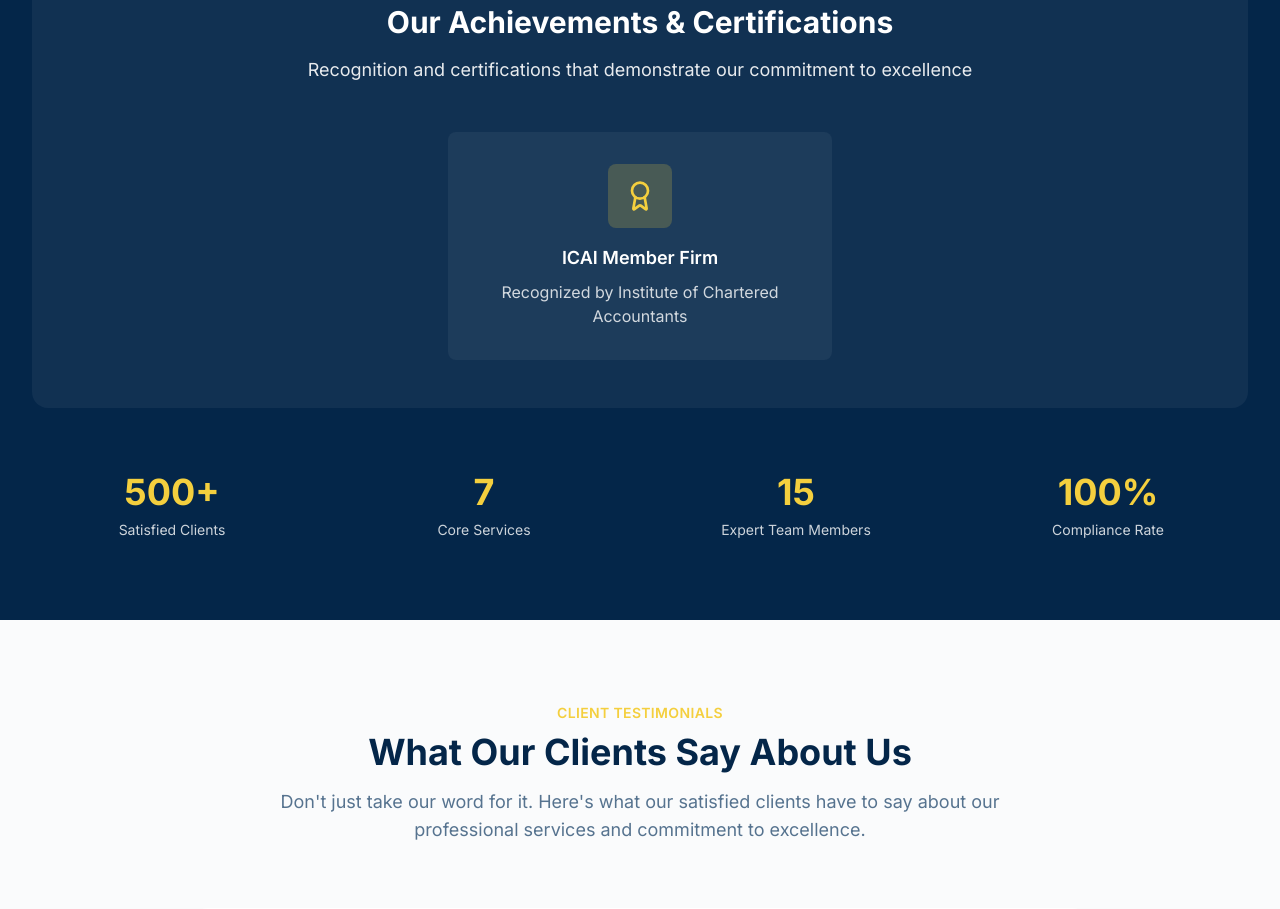
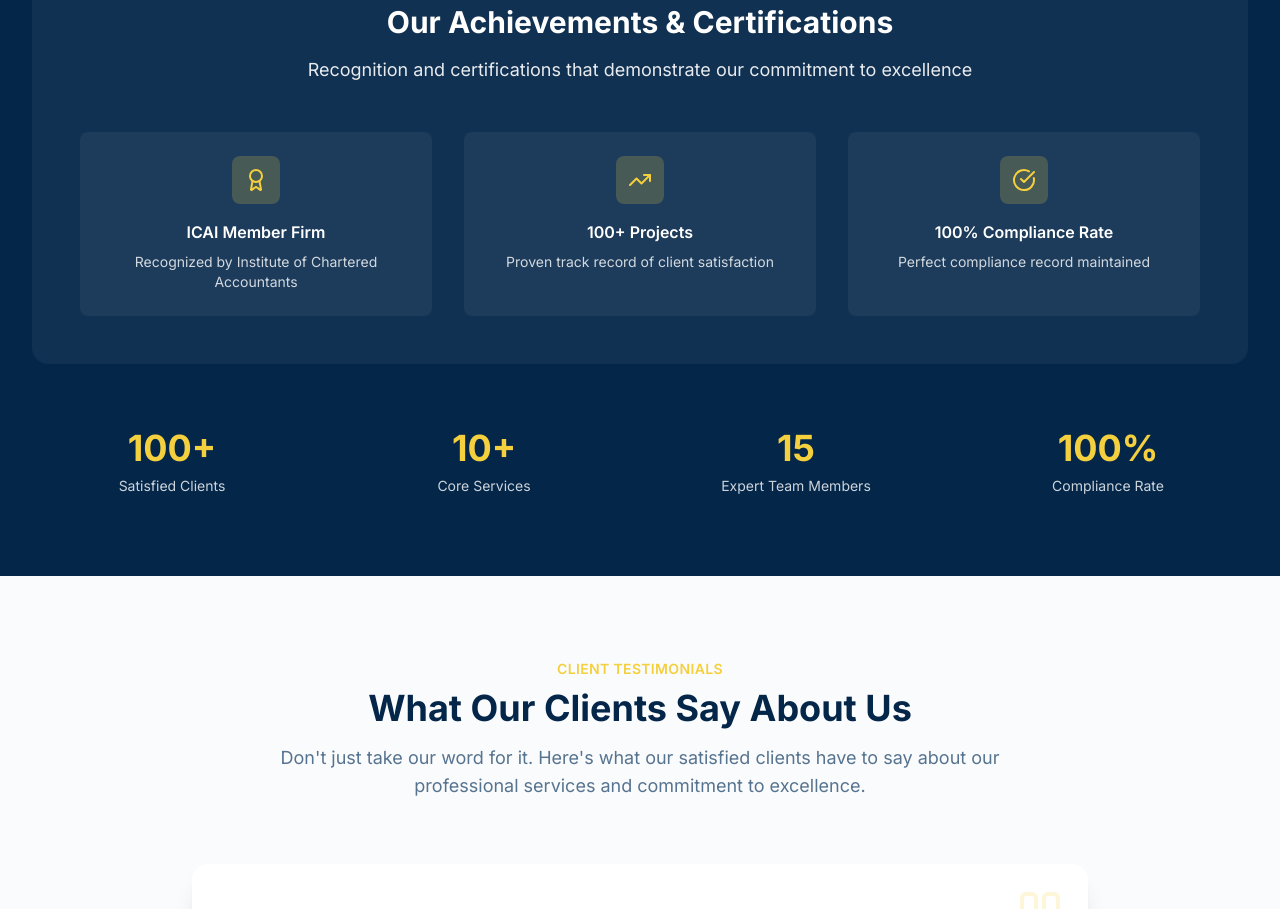
Before and after one commit to Zyvrix/Huaren_Consultancy, a React (Vite) app: page / in a window 1280 px wide. Shown: the part 4140-5049 px from the top of the page. Built offline with nearby package versions, Linux system fonts and the light colour scheme.

Commit message:
Restore achievements and update metrics

```diff
--- a/src/components/sections/WhyChooseSection.tsx
+++ b/src/components/sections/WhyChooseSection.tsx
@@ -42,6 +42,16 @@ const WhyChooseSection = () => {
       icon: Award,
       title: "ICAI Member Firm",
       description: "Recognized by Institute of Chartered Accountants"
+    },
+    {
+      icon: TrendingUp,
+      title: "100+ Projects",
+      description: "Proven track record of client satisfaction"
+    },
+    {
+      icon: CheckCircle,
+      title: "100% Compliance Rate",
+      description: "Perfect compliance record maintained"
     }
   ];
 
@@ -87,17 +97,17 @@ const WhyChooseSection = () => {
             </p>
           </div>
 
-          <div className="flex justify-center">
+          <div className="grid grid-cols-1 md:grid-cols-3 gap-8">
             {achievements.map((achievement, index) => (
               <div
                 key={index}
-                className="text-center bg-white/5 rounded-lg p-8 hover:bg-white/10 transition-colors max-w-sm"
+                className="text-center bg-white/5 rounded-lg p-6 hover:bg-white/10 transition-colors"
               >
-                <div className="w-16 h-16 bg-gold/20 rounded-lg flex items-center justify-center mx-auto mb-4">
-                  <achievement.icon className="w-8 h-8 text-gold" />
+                <div className="w-12 h-12 bg-gold/20 rounded-lg flex items-center justify-center mx-auto mb-4">
+                  <achievement.icon className="w-6 h-6 text-gold" />
                 </div>
-                <h4 className="font-semibold text-lg mb-2">{achievement.title}</h4>
-                <p className="opacity-80">{achievement.description}</p>
+                <h4 className="font-semibold mb-2">{achievement.title}</h4>
+                <p className="text-sm opacity-80">{achievement.description}</p>
               </div>
             ))}
           </div>
@@ -106,11 +116,11 @@ const WhyChooseSection = () => {
         {/* Trust Indicators */}
         <div className="grid grid-cols-2 md:grid-cols-4 gap-8 mt-16 text-center">
           <div>
-            <div className="text-3xl md:text-4xl font-bold text-gold mb-2">500+</div>
+            <div className="text-3xl md:text-4xl font-bold text-gold mb-2">100+</div>
             <div className="text-sm opacity-80">Satisfied Clients</div>
           </div>
           <div>
-            <div className="text-3xl md:text-4xl font-bold text-gold mb-2">7</div>
+            <div className="text-3xl md:text-4xl font-bold text-gold mb-2">10+</div>
             <div className="text-sm opacity-80">Core Services</div>
           </div>
           <div>
```
